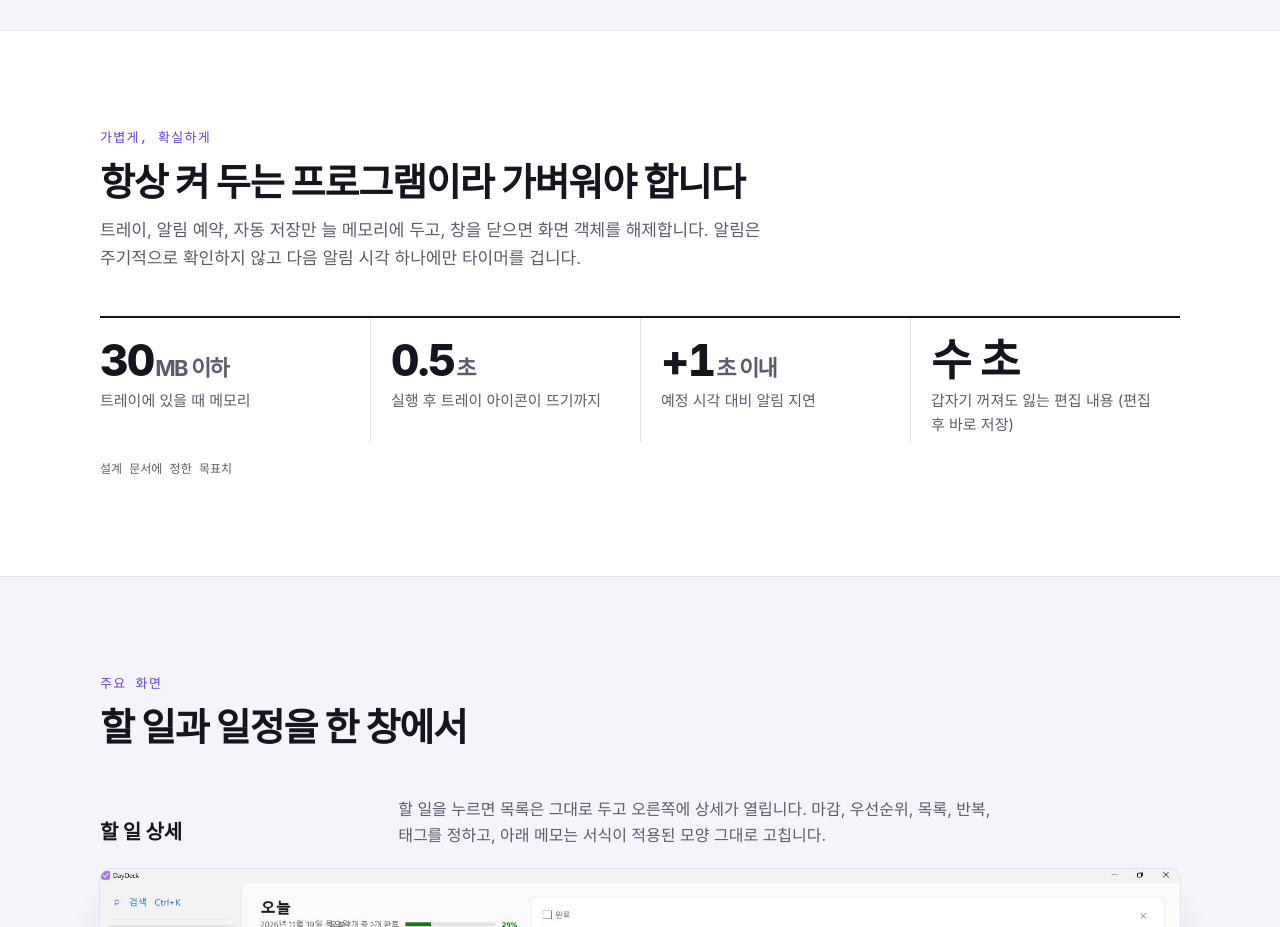
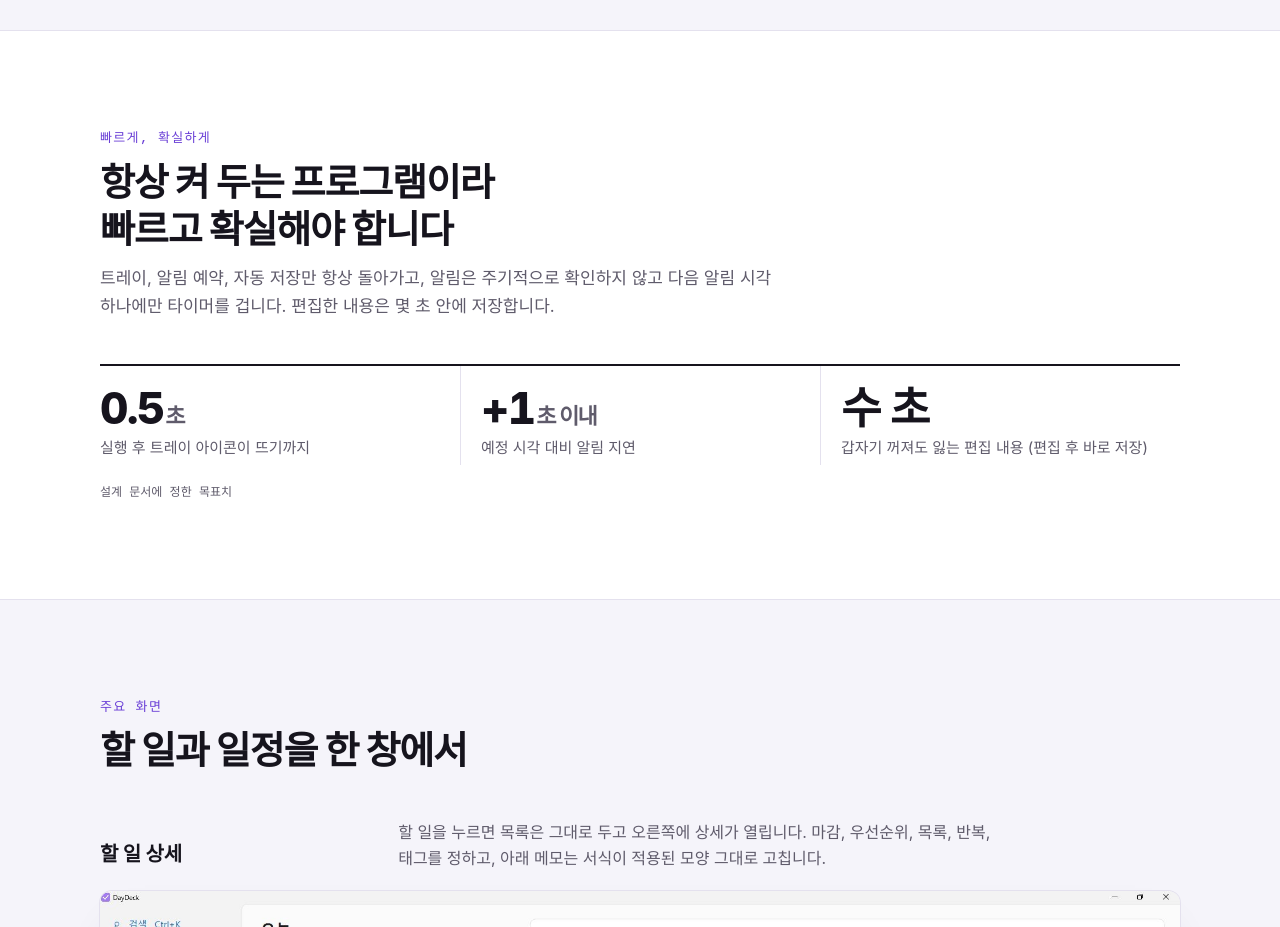
Before and after one commit to aydenchoi/works, a plain HTML site: page works/daydeck/index.html in a window 1280 px wide. Shown: the part 1600-2527 px from the top of the page. Drawn offline with Linux system fonts and the light colour scheme; a web font is replaced by a local one.

Commit message:
DayDeck 소개에서 메모리 항목 제거
설계 목표에서 '트레이 30MB 이하'를 빼고, 같은 뜻의 문구(제목·설명·목록 카드 소개)도 고친다.

Co-Authored-By: Claude Opus 5.5 <noreply@anthropic.com>
Claude-Session: https://claude.ai/code/session_017MaRDdcWqSr8Fm9WHBTKrq

```diff
--- a/works.js
+++ b/works.js
@@ -36,7 +36,7 @@ window.WORKS = [
   },
   {
     title: "DayDeck",                       // 작업물 이름 (필수)
-    summary: "Windows 11용 할 일·달력·메모·알림 프로그램. 트레이에 상주하며 메모리를 적게 쓰고, \"내일 오후 3시 치과\"처럼 한 줄로 일정을 넣습니다.", // 한두 문장 소개 (필수)
+    summary: "Windows 11용 할 일·달력·메모·알림 프로그램. 트레이에 상주하며 \"내일 오후 3시 치과\"처럼 한 줄로 일정을 넣고, 정해진 시각에 확실히 알립니다.", // 한두 문장 소개 (필수)
     tags: ["데스크톱 앱", "C#", "WPF"],      // 분류 태그 (위쪽 필터 단추로 쓰임)
     date: "2026-11",                         // 연-월
     status: "Microsoft Store 출시",          // 예: 운영 중, 개발 중, 완료
--- a/works/daydeck/index.html
+++ b/works/daydeck/index.html
@@ -89,7 +89,7 @@ h3 { font-size: 1.0625rem; font-weight: 700; letter-spacing: -0.01em; }
 .qa-shot img { width: 100%; border-radius: 10px; background: #fff; box-shadow: 0 0 0 1px var(--line), 0 24px 48px -28px rgba(40, 20, 90, 0.45); }
 
 /* 설계 목표 */
-.goals { display: grid; grid-template-columns: repeat(4, minmax(0, 1fr)); gap: 0; border-top: 2px solid var(--ink); }
+.goals { display: grid; grid-template-columns: repeat(3, minmax(0, 1fr)); gap: 0; border-top: 2px solid var(--ink); }
 .goal { padding: 18px 20px 4px; border-left: 1px solid var(--line); display: grid; gap: 4px; align-content: start; }
 .goal:first-child { border-left: 0; padding-left: 0; }
 .goal .n { font-size: clamp(2rem, 4.4vw, 2.75rem); font-weight: 800; letter-spacing: -0.04em; line-height: 1.1; font-variant-numeric: tabular-nums; }
@@ -145,8 +145,6 @@ footer .wrap { padding-block: 28px; display: flex; justify-content: space-betwee
 
 @media (max-width: 920px) {
   .hero .wrap, .qa, .data { grid-template-columns: minmax(0, 1fr); }
-  .goals { grid-template-columns: repeat(2, minmax(0, 1fr)); }
-  .goal:nth-child(3) { border-left: 0; padding-left: 0; }
   .features, .build { grid-template-columns: repeat(2, minmax(0, 1fr)); }
   .screen { grid-template-columns: minmax(0, 1fr); }
   .hero-copy { grid-template-columns: minmax(0, 1fr); align-items: start; }
@@ -234,12 +232,11 @@ footer .wrap { padding-block: 28px; display: flex; justify-content: space-betwee
   <!-- 설계 목표 -->
   <section class="wrap section">
     <div class="head">
-      <p class="eyebrow">가볍게, 확실하게</p>
-      <h2>항상 켜 두는 프로그램이라 가벼워야 합니다</h2>
-      <p class="lead">트레이, 알림 예약, 자동 저장만 늘 메모리에 두고, 창을 닫으면 화면 객체를 해제합니다. 알림은 주기적으로 확인하지 않고 다음 알림 시각 하나에만 타이머를 겁니다.</p>
+      <p class="eyebrow">빠르게, 확실하게</p>
+      <h2>항상 켜 두는 프로그램이라 빠르고 확실해야 합니다</h2>
+      <p class="lead">트레이, 알림 예약, 자동 저장만 항상 돌아가고, 알림은 주기적으로 확인하지 않고 다음 알림 시각 하나에만 타이머를 겁니다. 편집한 내용은 몇 초 안에 저장합니다.</p>
     </div>
     <div class="goals">
-      <div class="goal"><span class="n">30<small>MB 이하</small></span><p>트레이에 있을 때 메모리</p></div>
       <div class="goal"><span class="n">0.5<small>초</small></span><p>실행 후 트레이 아이콘이 뜨기까지</p></div>
       <div class="goal"><span class="n">+1<small>초 이내</small></span><p>예정 시각 대비 알림 지연</p></div>
       <div class="goal"><span class="n">수 초</span><p>갑자기 꺼져도 잃는 편집 내용 (편집 후 바로 저장)</p></div>
```
